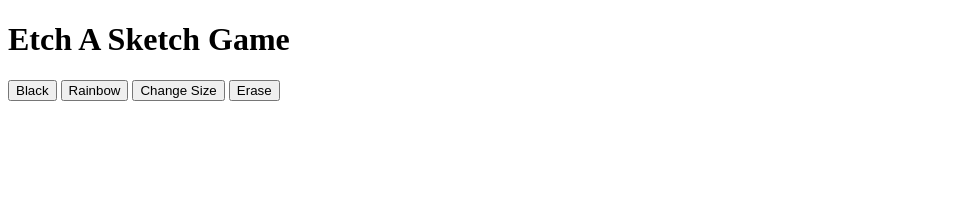
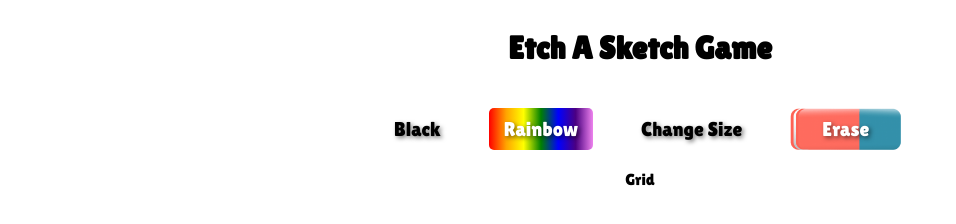
Before and after one commit to Dev-Emad-777/etch-a-sketch, a plain HTML site: page index.html in a window 1280 px wide. Shown: the whole page, without its empty margins (0-956 px from the left). Drawn offline with Linux system fonts and the light colour scheme.

Commit message:
style(buttons): style the buttons and the header

```diff
--- a/index.html
+++ b/index.html
@@ -13,10 +13,10 @@
     </header>
     <section class="options">
       <button>Black</button>
-      <button>Rainbow</button>
+      <button class="rainbow">Rainbow</button>
       <button>Change Size</button>
-      <button>Erase</button>
+      <button class="erase">Erase</button>
     </section>
-    <div class="container"></div>
+    <div class="container">Grid</div>
   </body>
 </html>
--- a/style.css
+++ b/style.css
@@ -0,0 +1,38 @@
+@import url('https://fonts.googleapis.com/css2?family=Lilita+One&display=swap');
+body {
+    font-family: 'lilita one';
+    display: flex;
+    flex-direction: column;
+    justify-content: center;
+    align-items: center;
+}
+
+button {
+    /* ...existing styles... */
+
+    font-family: 'lilita one',Arial, sans-serif; /* Change the font */
+    font-size: 20px; /* Increase the font size */
+    text-shadow: 2px 2px 4px rgba(0, 0, 0, 0.5); /* Add a shadow effect to the text */
+    cursor: pointer;
+    text-decoration: none;
+    text-align: center;
+    border: none;
+    background-color: white;
+    margin: 15px;
+    border-radius: 5px;
+    padding: 10px 15px;
+}
+
+
+.rainbow {
+    background: linear-gradient(to right, red, orange, yellow, green, blue, indigo, violet);
+    color: white;
+}
+
+.erase {
+    background: url('resources/eraser.png') no-repeat center center; /* Set the background image */
+    border: none;
+    color: white;
+    background-size: cover; /* Ensure the image covers the entire button */
+    padding: 15px 32px;
+    }
```
Also changed, not shown: resources/eraser.png (added).
